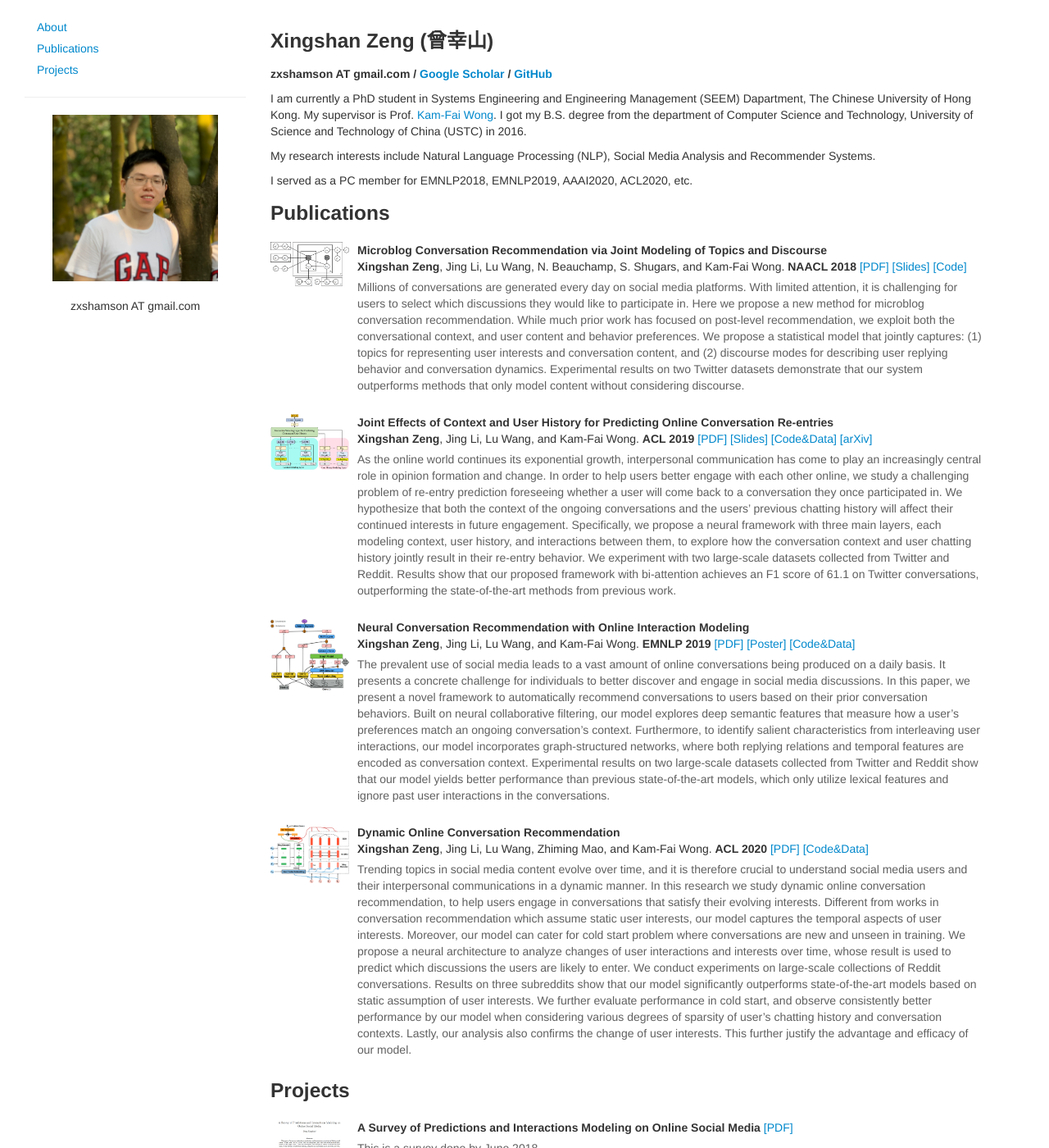
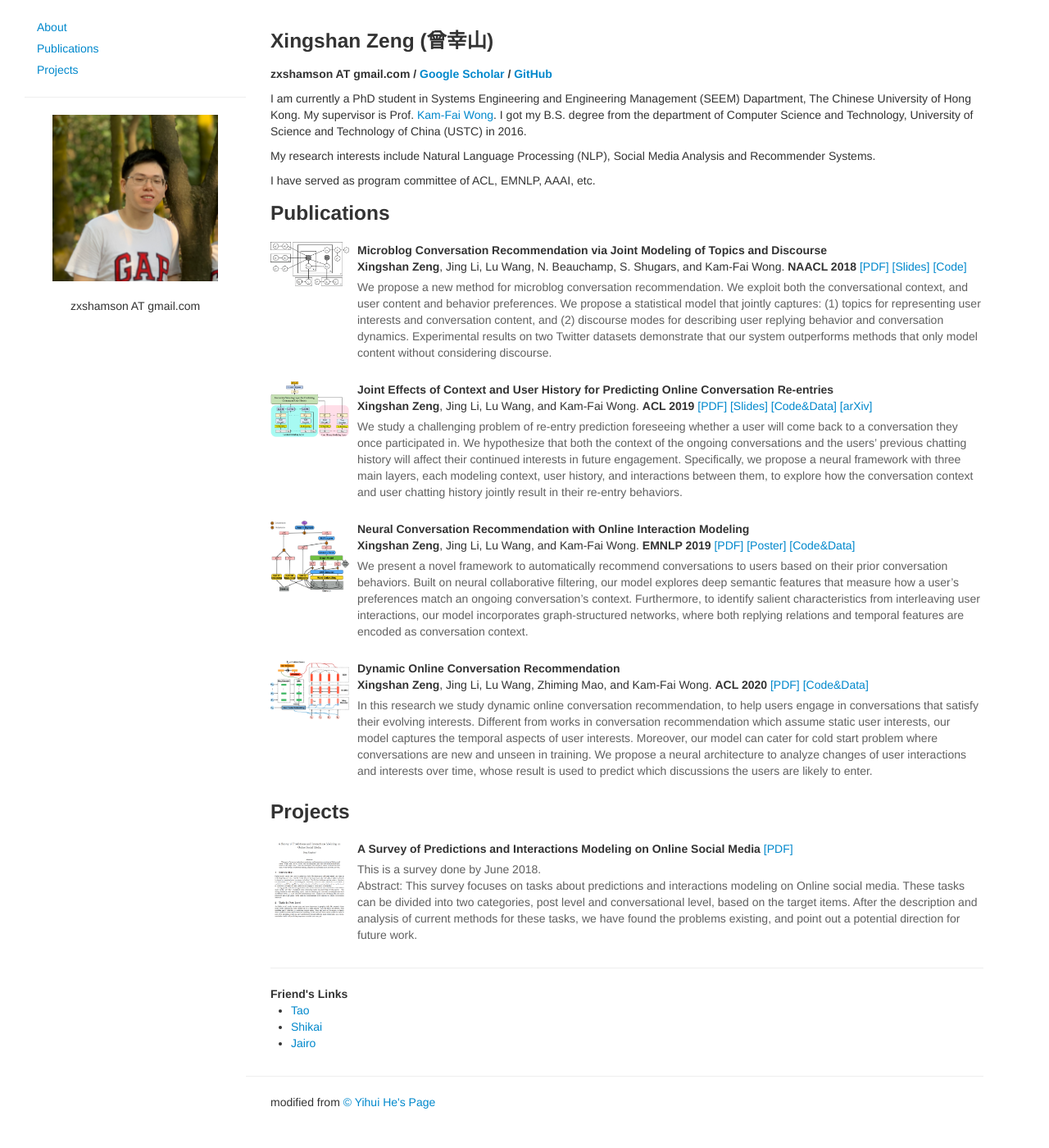
Before and after one commit to zxshamson/zxshamson.github.io, a Jekyll site: the page index.html, which Jekyll copies as it is, in a window 1280 px wide and 1400 px high. Shown: the whole window at 82% size. Built offline with Jekyll 4.4.1, drawn with Linux system fonts in a browser that asks for light colours.

Commit message:
Update index.html

```diff
--- a/index.html
+++ b/index.html
@@ -84,7 +84,7 @@
 
             <p>My research interests include Natural Language Processing (NLP), Social Media Analysis and Recommender Systems.</p>
 
-            <p>I served as a PC member for EMNLP2018, EMNLP2019, AAAI2020, ACL2020, etc. </p>
+            <p>I have served as program committee of ACL, EMNLP, AAAI, etc. </p>
 
 
             <!--
@@ -111,7 +111,7 @@
                            href="https://github.com/zxshamson/conv-rec-jtd">[Code]</a>
                     </p>
                     <p class="abstract-text">
-                        Millions of conversations are generated every day on social media platforms. With limited attention, it is challenging for users to select which discussions they would like to participate in. Here we propose a new method for microblog conversation recommendation. While much prior work has focused on post-level recommendation, we exploit both the conversational context, and user content and behavior preferences. We propose a statistical model that jointly captures: (1) topics for representing user interests and conversation content, and (2) discourse modes for describing user replying behavior and conversation dynamics. Experimental results on two Twitter datasets demonstrate that our system outperforms methods that only model content without considering discourse.
+                        We propose a new method for microblog conversation recommendation. We exploit both the conversational context, and user content and behavior preferences. We propose a statistical model that jointly captures: (1) topics for representing user interests and conversation content, and (2) discourse modes for describing user replying behavior and conversation dynamics. Experimental results on two Twitter datasets demonstrate that our system outperforms methods that only model content without considering discourse.
                     </p>
                 </div>
             </div>
@@ -136,7 +136,7 @@
                            href="https://arxiv.org/abs/1906.01185">[arXiv]</a>
                     </p>
                     <p class="abstract-text">
-                        As the online world continues its exponential growth, interpersonal communication has come to play an increasingly central role in opinion formation and change. In order to help users better engage with each other online, we study a challenging problem of re-entry prediction foreseeing whether a user will come back to a conversation they once participated in. We hypothesize that both the context of the ongoing conversations and the users’ previous chatting history will affect their continued interests in future engagement. Specifically, we propose a neural framework with three main layers, each modeling context, user history, and interactions between them, to explore how the conversation context and user chatting history jointly result in their re-entry behavior. We experiment with two large-scale datasets collected from Twitter and Reddit. Results show that our proposed framework with bi-attention achieves an F1 score of 61.1 on Twitter conversations, outperforming the state-of-the-art methods from previous work.
+                        We study a challenging problem of re-entry prediction foreseeing whether a user will come back to a conversation they once participated in. We hypothesize that both the context of the ongoing conversations and the users’ previous chatting history will affect their continued interests in future engagement. Specifically, we propose a neural framework with three main layers, each modeling context, user history, and interactions between them, to explore how the conversation context and user chatting history jointly result in their re-entry behaviors.
                     </p>
                 </div>
             </div>
@@ -159,7 +159,7 @@
                            href="https://github.com/zxshamson/neural-conv-rec">[Code&ampData]</a>
                     </p>
                     <p class="abstract-text">
-                        The prevalent use of social media leads to a vast amount of online conversations being produced on a daily basis. It presents a concrete challenge for individuals to better discover and engage in social media discussions. In this paper, we present a novel framework to automatically recommend conversations to users based on their prior conversation behaviors. Built on neural collaborative filtering, our model explores deep semantic features that measure how a user’s preferences match an ongoing conversation’s context. Furthermore, to identify salient characteristics from interleaving user interactions, our model incorporates graph-structured networks, where both replying relations and temporal features are encoded as conversation context. Experimental results on two large-scale datasets collected from Twitter and Reddit show that our model yields better performance than previous state-of-the-art models, which only utilize lexical features and ignore past user interactions in the conversations.
+                        We present a novel framework to automatically recommend conversations to users based on their prior conversation behaviors. Built on neural collaborative filtering, our model explores deep semantic features that measure how a user’s preferences match an ongoing conversation’s context. Furthermore, to identify salient characteristics from interleaving user interactions, our model incorporates graph-structured networks, where both replying relations and temporal features are encoded as conversation context.
                     </p>
                 </div>
             </div>
@@ -180,7 +180,7 @@
                            href="https://github.com/zxshamson/dy-conv-rec">[Code&ampData]</a>
                     </p>
                     <p class="abstract-text">
-                        Trending topics in social media content evolve over time, and it is therefore crucial to understand social media users and their interpersonal communications in a dynamic manner. In this research we study dynamic online conversation recommendation, to help users engage in conversations that satisfy their evolving interests. Different from works in conversation recommendation which assume static user interests, our model captures the temporal aspects of user interests. Moreover, our model can cater for cold start problem where conversations are new and unseen in training. We propose a neural architecture to analyze changes of user interactions and interests over time, whose result is used to predict which discussions the users are likely to enter. We conduct experiments on large-scale collections of Reddit conversations. Results on three subreddits show that our model significantly outperforms state-of-the-art models based on static assumption of user interests. We further evaluate performance in cold start, and observe consistently better performance by our model when considering various degrees of sparsity of user’s chatting history and conversation contexts. Lastly, our analysis also confirms the change of user interests. This further justify the advantage and efficacy of our model.
+                        In this research we study dynamic online conversation recommendation, to help users engage in conversations that satisfy their evolving interests. Different from works in conversation recommendation which assume static user interests, our model captures the temporal aspects of user interests. Moreover, our model can cater for cold start problem where conversations are new and unseen in training. We propose a neural architecture to analyze changes of user interactions and interests over time, whose result is used to predict which discussions the users are likely to enter.
                     </p>
                 </div>
             </div>
@@ -220,19 +220,18 @@
             <hr>
             <footer class="footer">
                 <div class="row">
-                    <h4 class="heading">Friend's Links</h4>
-                    <div class="content">
                     <div class="span12">
+                        <strong>Friend's Links</strong>
                         <ul class="list-unstyled">
                             <li><a href="http://tao93.top/" target="_blank"><i class="fa fa-external-link"></i> Tao</a></li>
                             <li><a href="http://shikaiwi.github.io/" target="_blank"><i class="fa fa-external-link"></i> Shikai</a></li>
                             <li><a href="https://ja1r0.github.io/" target="_blank"><i class="fa fa-external-link"></i> Jairo</a></li>
                         </ul>
                     </div>
-                    </div>
                 <hr>
                 </div>
                 <div class="row">
+                <hr>
                     <div class="span12">
                         <p>
                             modified from <a target="_blank" href="http://yihui-he.github.io/">© Yihui He's Page</a>
```
Lines whose indentation alone changed are shown as unchanged.
